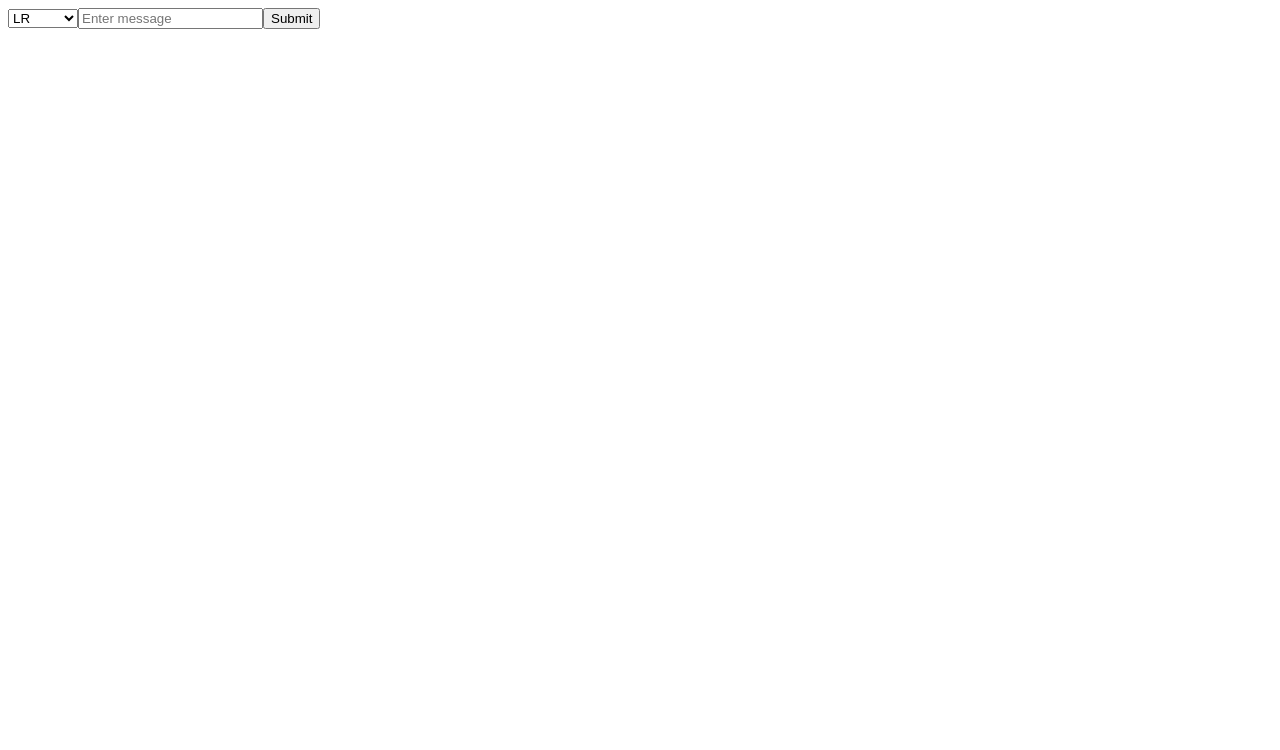
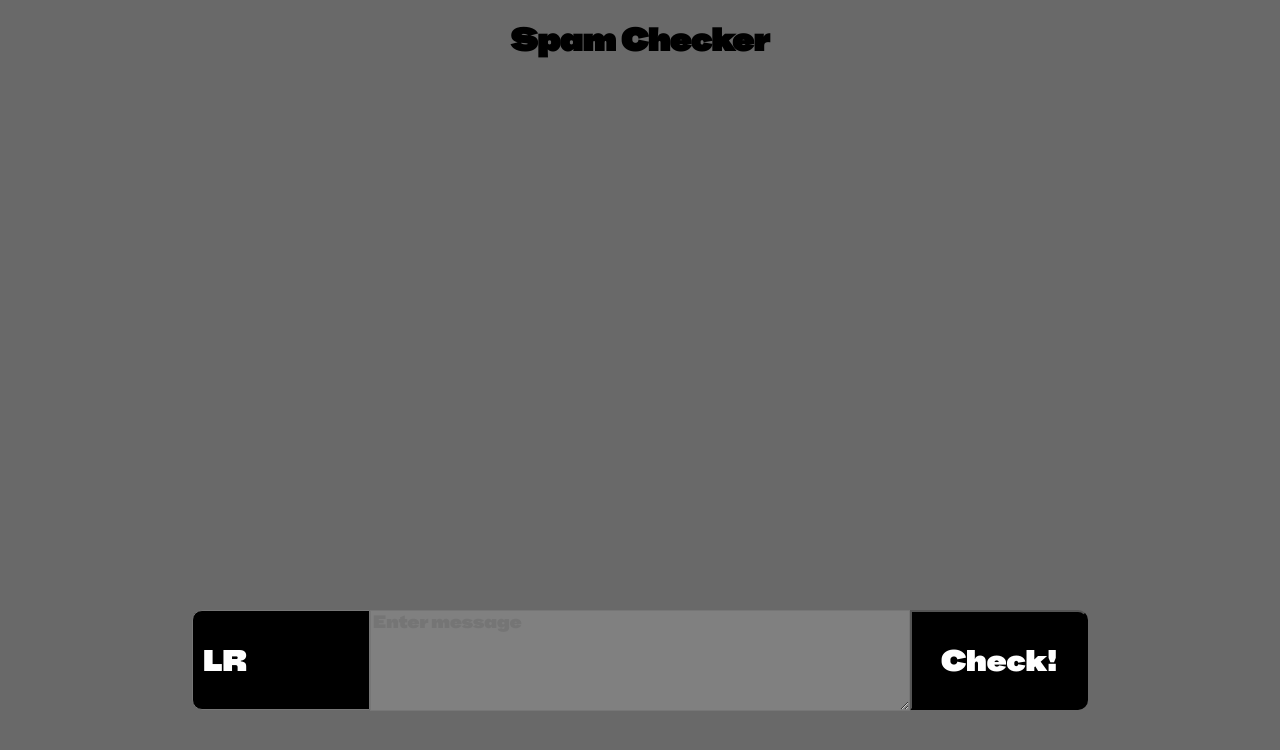
Before and after one commit to GoZaZombie/CTIP-Assignment-2, a Vue app in the folder vue-project/: page / in a window 1280 px wide. Shown: the top 750 px of the page. Built offline with nearby package versions, Linux system fonts and the light colour scheme.

Commit message:
lots of styling

```diff
--- a/vue-project/src/App.vue
+++ b/vue-project/src/App.vue
@@ -43,24 +43,33 @@ async function submitForm() {
 </script>
 
 <template>
-  <div>
-    <form @submit.prevent="submitForm">
-      <select v-model="modelChoice">
+  <h1>Spam Checker</h1>
+  <div v-if="predictionLabel">
+      Prediction: {{ predictionLabel }}
+      <span v-if="confidence !== null"> (Confidence: {{ confidence.toFixed(2) }})</span>
+  </div>
+  <div v-if="error">Error: {{ error }}</div>
+
+
+    <form @submit.prevent="submitForm" class="input-row">
+
+      <select v-model="modelChoice" >
         <option v-for="option in modelOptions" :key="option" :value="option">
           {{ option }}
         </option>
       </select>
 
-      <input v-model="message" type="text" placeholder="Enter message" />
 
-      <button type="submit">Submit</button>
+      <textarea v-model="message" placeholder="Enter message" ></textarea>
+
+
+      <button type="submit" >Check!</button>
+
     </form>
 
-    <div v-if="predictionLabel">
-      Prediction: {{ predictionLabel }}
-      <span v-if="confidence !== null"> (Confidence: {{ confidence.toFixed(2) }})</span>
-    </div>
 
-    <div v-if="error">Error: {{ error }}</div>
-  </div>
+
+
+
+
 </template>
--- /dev/null
+++ b/vue-project/src/assets/style.css
@@ -0,0 +1,69 @@
+@font-face {
+  font-family: sanshegarty;
+  src: url('BBHSansHegarty-Regular.ttf');
+}
+html, body {
+  font-family: sanshegarty;
+}
+*,
+*::before,
+*::after {
+  font-family: inherit;
+}
+body {
+  text-align: center;
+  background-color: dimgray;
+  font-family: sanshegarty;
+}
+.input-row{
+    position: absolute;
+    bottom: 5%;
+    left: 50%;
+    transform: translate(-50%, -50%);
+    width: 70%;
+    margin: auto;
+    height: 100px;
+    display:flex;
+    flex-direction: row;
+    justify-content:center;
+    align-items: center;
+    border: none;
+    padding-left: 0px;
+}
+.input-row textarea{
+    background-color: gray;
+    font-size: 18px;
+    color: white;
+    width: 60%;
+    height: 97%;
+    padding-top: 0%;
+    appearance: none;
+}
+.input-row textarea:hover{
+    background-color: darkgray;
+    transition: background-color 0.1s ease;
+}
+.input-row select{
+    font-size: 30px;
+    background-color: black;
+    color: white;
+    height: 100%;
+    width: 20%;
+    border-radius: 10px 0px 0px 10px;
+    padding: 10px;
+    appearance: none;
+}
+.input-row select:hover{
+    background-color: gray;
+    transition: background-color 0.3s ease;
+}
+.input-row button{
+    font-size: 30px;
+    background-color: black;
+    color: white;
+    height: 100%;
+    width: 20%;
+    border-radius: 0px 10px 10px 0px;
+    padding: 10px;
+    appearance: none;
+}
--- a/vue-project/src/main.ts
+++ b/vue-project/src/main.ts
@@ -1,4 +1,6 @@
 import { createApp } from 'vue'
 import App from './App.vue'
+import './assets/style.css'
+
 const app = createApp(App);
 app.mount('#app')
--- /dev/null
+++ b/vue-project/src/shims-vue.d.ts
@@ -0,0 +1,5 @@
+declare module '*.vue' {
+  import { DefineComponent } from 'vue'
+  const component: DefineComponent<{}, {}, any>
+  export default component
+}
```
Also changed, not shown: vue-project/src/assets/BBHSansHegarty-Regular.ttf (added).
